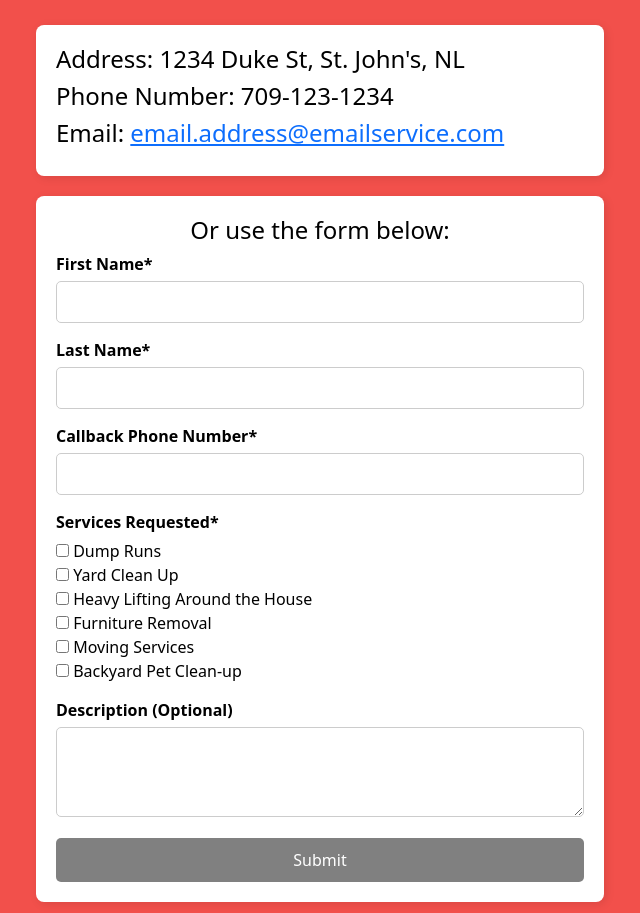
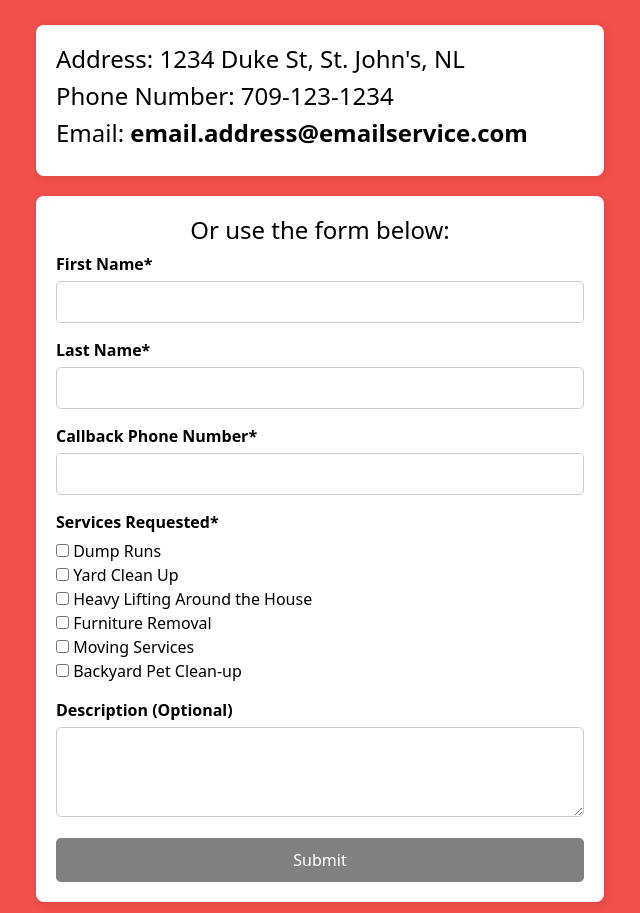
Before and after one commit to Milan03/dukes-removal-services, an Angular app: page / in a window 1280 px wide. Shown: the part 1105-2018 px from the top of the page, without its empty margins (320-960 px from the left). Built offline with nearby package versions, Linux system fonts and the light colour scheme.

Commit message:
Added email link + hover styles

```diff
--- a/src/app/app.component.scss
+++ b/src/app/app.component.scss
@@ -142,6 +142,19 @@ section {
     text-align: left;
 }
 
+.email-link {
+    color: black; /* Matches a dark background */
+    font-weight: bold;
+    text-decoration: none; /* Removes underline */
+    transition: color 0.3s ease-in-out;
+  }
+
+  .email-link:hover {
+    color: blue; /* Light red on hover */
+    text-decoration: underline;
+  }
+
+
 .contact-form {
     background-color: #f2504b;
     /* Adjusted lighter red */
```
